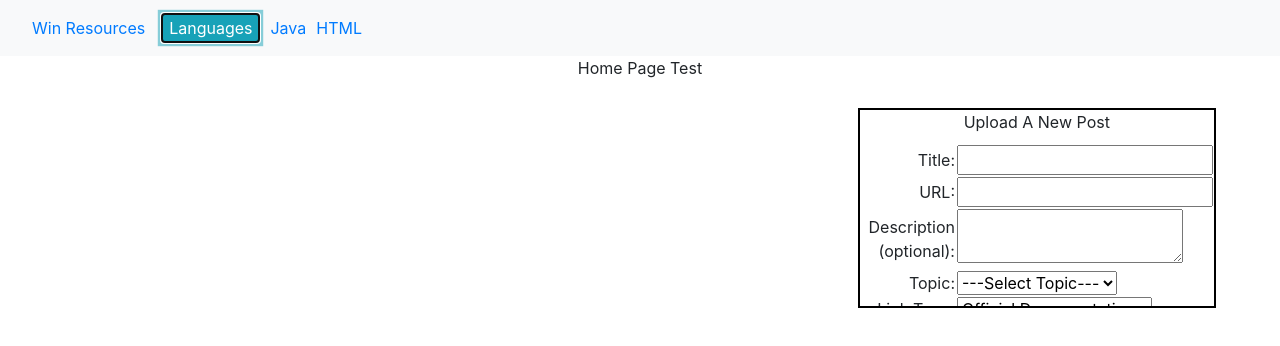
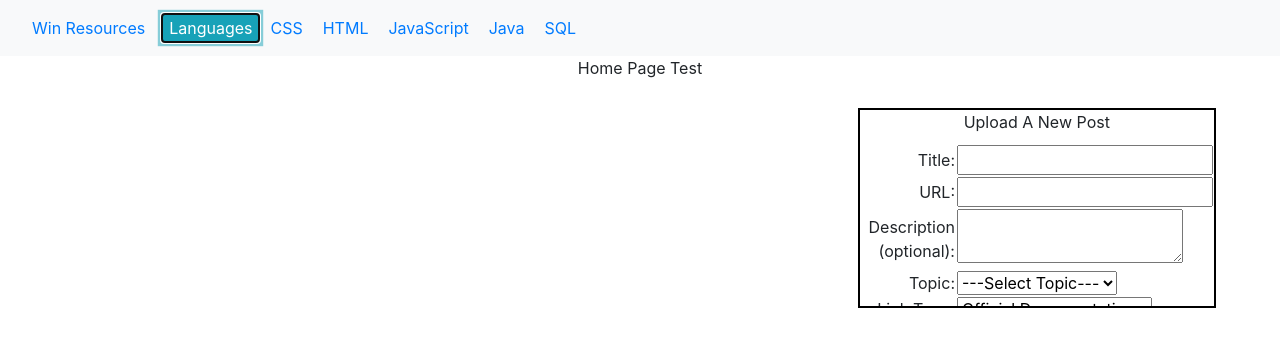
Before and after one commit to evansgithubaccount/WINFOProject, a React (Create React App) app in the folder winfrontend/: page / in a window 1280 px wide. Both pictures are taken after a click on the button "Languages". Shown: the top 346 px of the page. Built offline with nearby package versions, Linux system fonts and the light colour scheme.

Commit message:
added language links to navbar

```diff
--- a/winfrontend/src/components/Navigation.js
+++ b/winfrontend/src/components/Navigation.js
@@ -26,8 +26,11 @@ class Navigation extends React.Component {
 
                 <div id="demo" class="collapse in width">
                     <div>
+                        <Link to={{pathname:'/css'}} className='collapseLink'>CSS</Link>
+                        <Link to={{pathname:'/html'}} className='collapseLink'>HTML</Link>
+                        <Link to={{pathname:'/javascript'}} className='collapseLink'>JavaScript</Link>
                         <Link to={{pathname:'/java'}} className='collapseLink'>Java</Link>
-                        <Link to={{pathname:'/html'}}>HTML</Link>
+                        <Link to={{pathname:'/sql'}} className='collapseLink'>SQL</Link>
                     </div>
                 </div>
             </nav>
```
